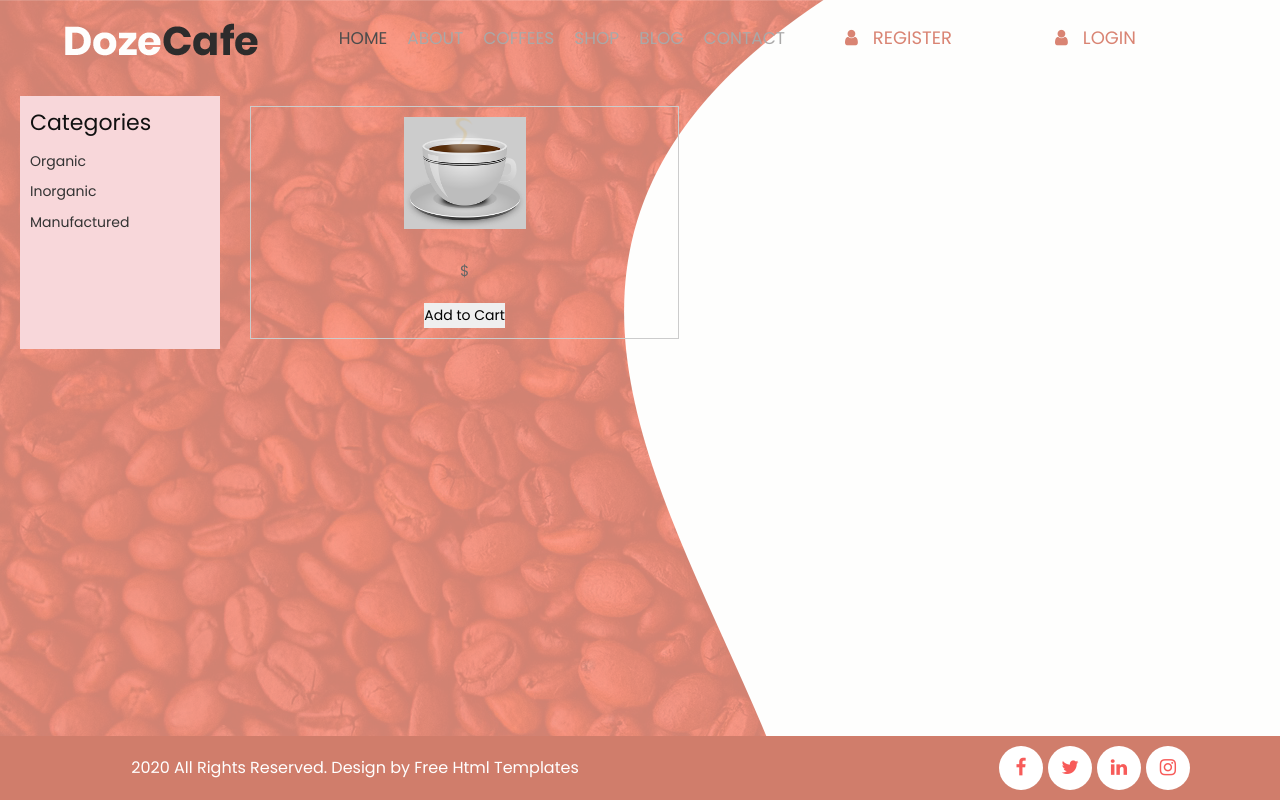
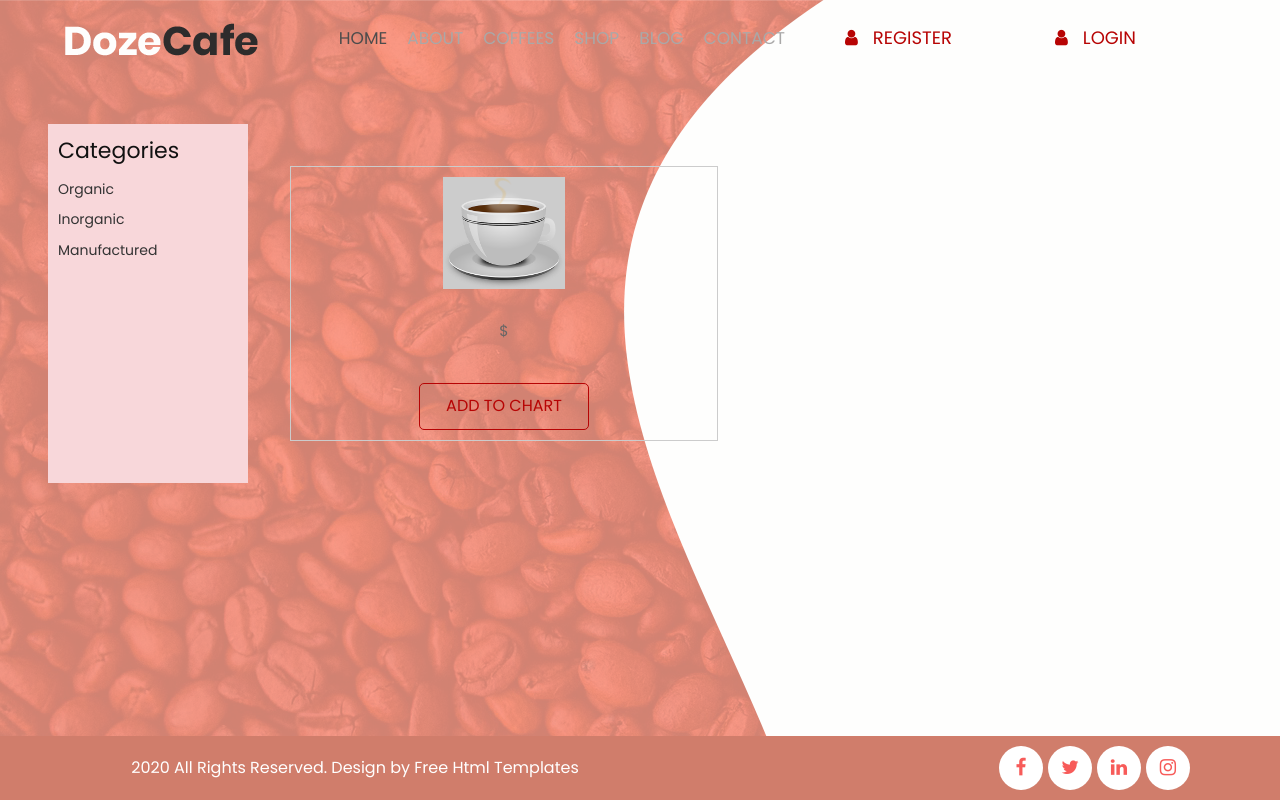
Before and after one commit to Aerial203/Ecommercecoffeesite, a Flask app: page /shop/1 in a window 1280 px wide. Run offline with Flask 3, Linux system fonts and the light colour scheme; some libraries are stand-ins or nearby versions.

Commit message:
Change style in buttons

```diff
--- a/static/css/shop.css
+++ b/static/css/shop.css
@@ -9,7 +9,7 @@
 
   main {
     display: flex;
-    padding: 20px;
+    padding: 3rem;
   }
 
 
@@ -35,7 +35,7 @@
 
   .product-list {
     flex: 1 1 200px;
-    padding-left: 20px;
+    padding: 2rem;
     display: grid;
     grid-template-columns: auto auto auto;
   }
--- a/static/css/style.css
+++ b/static/css/style.css
@@ -288,7 +288,7 @@
 .login_bt li a {
     float: left;
     font-size: 18px;
-    color: #d98473;
+    color: #B70404;
     text-transform: uppercase;
     padding: 0px 0px 0px 50px;
 }
@@ -499,10 +499,10 @@
     width: 100%;
     float: left;
     font-size: 16px;
-    color: #d78373;
+    color: #B70404;
     text-align: center;
     border-radius: 5px;
-    border: 1px solid #d78373;
+    border: 1px solid #B70404;
     text-transform: uppercase;
     padding: 8px;
 }
--- a/templates/shop.html
+++ b/templates/shop.html
@@ -17,7 +17,8 @@
             <img src="{{url_for('static', filename='images/banner-img.png')}}" alt="Product 1">
             <h3>{{dat.name}}</h3>
             <p>${{dat.price}}</p>
-            <button>Add to Cart</button>
+            <!-- <button>Add to Cart</button> -->
+            <div class="read_bt"><a href="">Add to chart</a></div>
           </div>
       {%endfor%}
       <!-- Add more product items here -->
```
